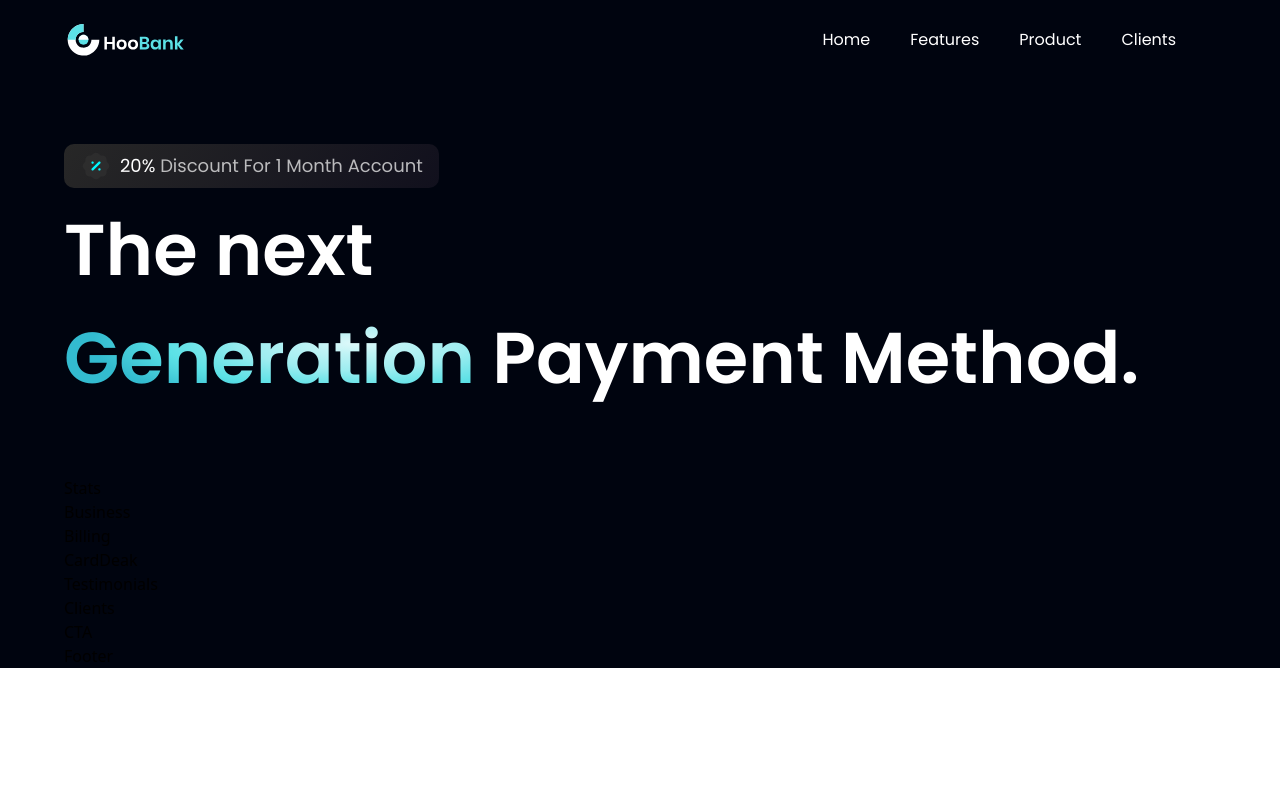
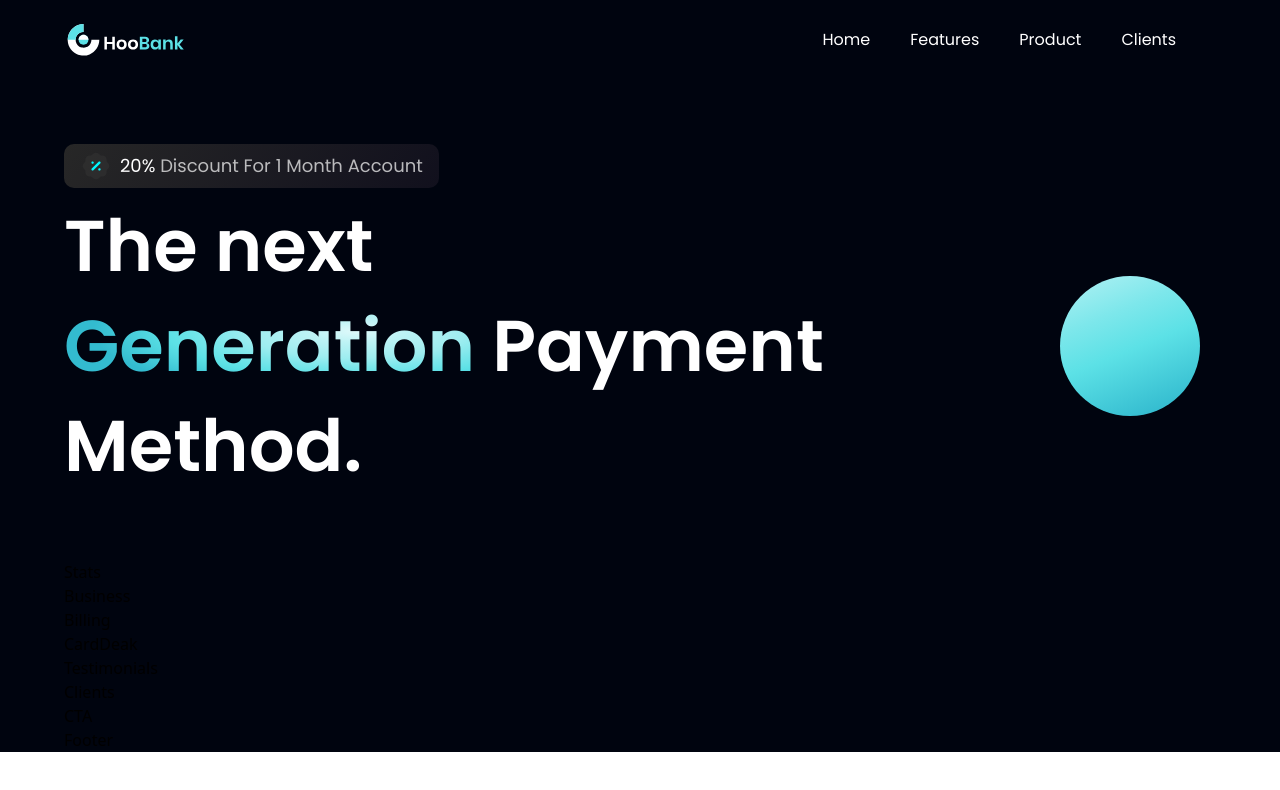
Before and after one commit to laney522/bank, a React app in the folder bank_modern_app/: page / in a window 1280 px wide. Shown: the top 790 px of the page. Built offline with nearby package versions, Linux system fonts and the light colour scheme; the HTML template or start-up script is replaced by a standard one.

Commit message:
update GetStarted.jsx add styles css regards blue-gradient

```diff
--- a/bank_modern_app/src/components/GetStarted.jsx
+++ b/bank_modern_app/src/components/GetStarted.jsx
@@ -1,9 +1,12 @@
-import React from 'react'
+import styles from '../style';
+import { arrowUp } from '../assets';
 
-const GetStarted = () => {
-  return (
-    <div>GetStarted</div>
-  )
-}
+const GetStarted = () => (
+  <div className={`${styles.flexCenter} w-[140px] h-[140px]
+  rounded-full bg-blue-gradient`}>
+
+  </div>
+)
+
 
 export default GetStarted
--- a/bank_modern_app/src/components/Hero.jsx
+++ b/bank_modern_app/src/components/Hero.jsx
@@ -1,6 +1,7 @@
 import React from 'react'
 import styles from '../style';
 import { discount, robot } from '../assets';
+import GetStarted from './GetStarted';
 
 const Hero = () => (
   <section id="home" className={`flex md:flex-row flex-col ${styles.paddingY}`}>
@@ -17,11 +18,16 @@ const Hero = () => (
       </div>
 
       <div className="flex flex-row justify-between items-center w-full">
-        <h1 className="flex-1 font-poppins font-semibold ss:text-[72px] text-[52px] text-white">
+        <h1 className="flex-1 font-poppins font-semibold ss:text-[72px]
+        text-[52px] text-white ss:leading-[100px]
+        leading-[75px]">
           The next <br className="sm:block hidden" /> {" "}
           <span className="text-gradient">Generation</span> {" "}
           Payment Method.
         </h1>
+        <div className='ss:flex hidden md:mr-4'>
+          <GetStarted />
+        </div>
       </div>
     </div>
   </section>
```
